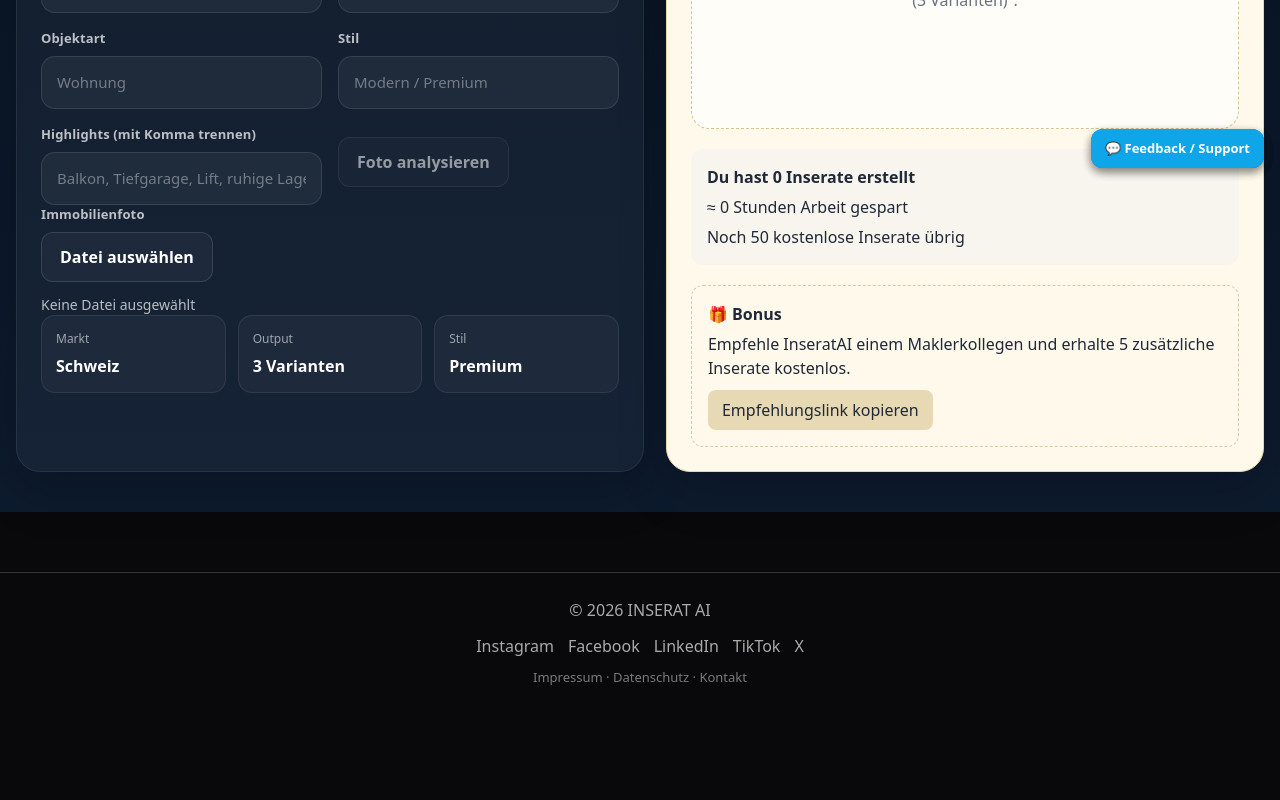
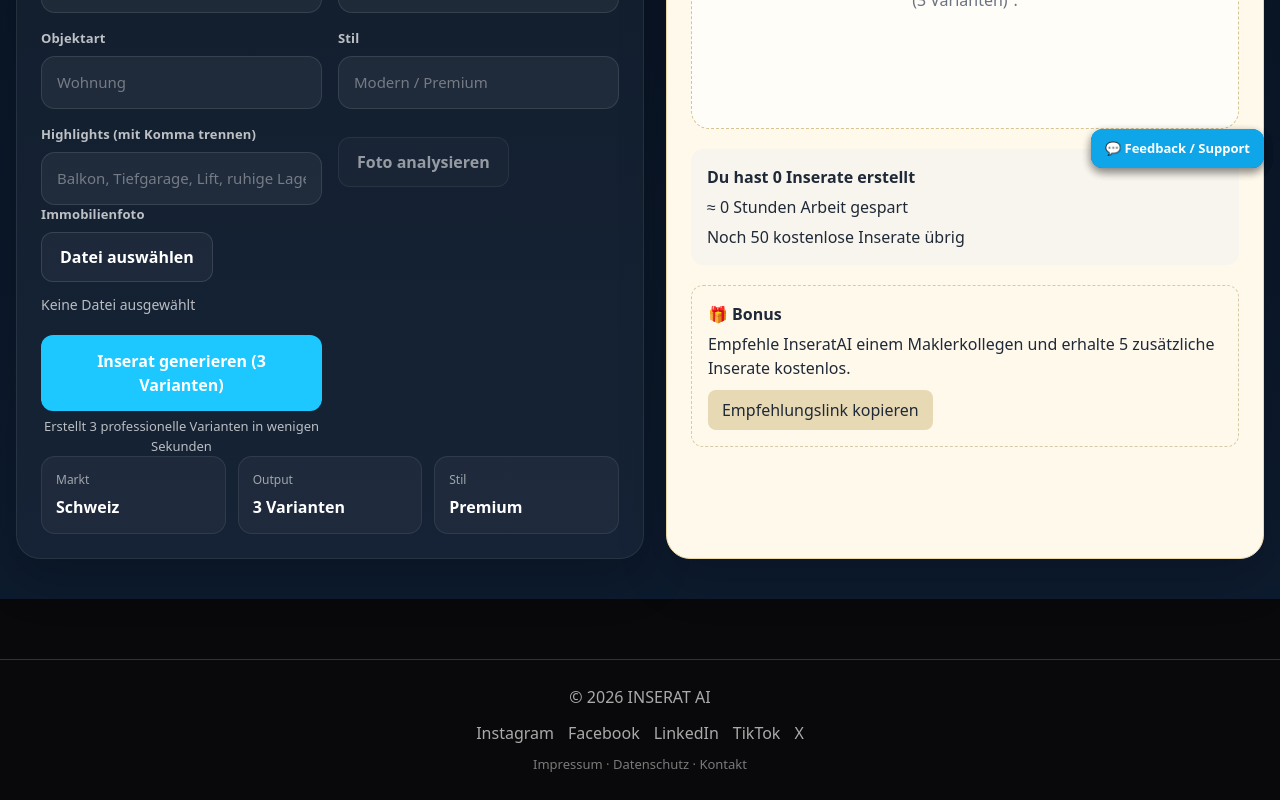
Before and after one commit to capizzijesse-commits/makler-plattform, a Next.js app: page /dashboard in a window 1280 px wide. Shown: the part 616-1416 px from the top of the page. Before the commit the page ends 1329 px from the top, so only its background shows below. Built offline with nearby package versions, Linux system fonts and the light colour scheme.

Commit message:
move generate button

```diff
--- a/app/dashboard/page.tsx
+++ b/app/dashboard/page.tsx
@@ -439,13 +439,6 @@ await navigator.clipboard.writeText(fullText);
           </div>
 
           <div className="actions">
-            <button
-              onClick={generateText}
-              disabled={loading}
-              className="btn btn-primary"
-            >
-              {loading ? "Generiere..." : "Generieren (3 Varianten)"}
-            </button>
 
       <button
   className="btn btn-secondary"
@@ -570,6 +563,35 @@ autoComplete="off"
       {selectedImage ? selectedImage.name : "Keine Datei ausgewählt"}
     </span>
   </div>
+  <div style={{ marginTop: "20px", width: "100%" }}>
+  <button
+    onClick={generateText}
+    style={{
+      width: "100%",
+      padding: "14px",
+      borderRadius: "12px",
+      border: "none",
+      background: "#1cc8ff",
+      color: "#fff",
+      fontWeight: 700,
+      fontSize: "16px",
+      cursor: "pointer",
+    }}
+  >
+    Inserat generieren (3 Varianten)
+  </button>
+
+  <div
+    style={{
+      textAlign: "center",
+      fontSize: "13px",
+      marginTop: "6px",
+      opacity: 0.7,
+    }}
+  >
+    Erstellt 3 professionelle Varianten in wenigen Sekunden
+  </div>
+</div>
 </Field>
   </Field>
 
```
